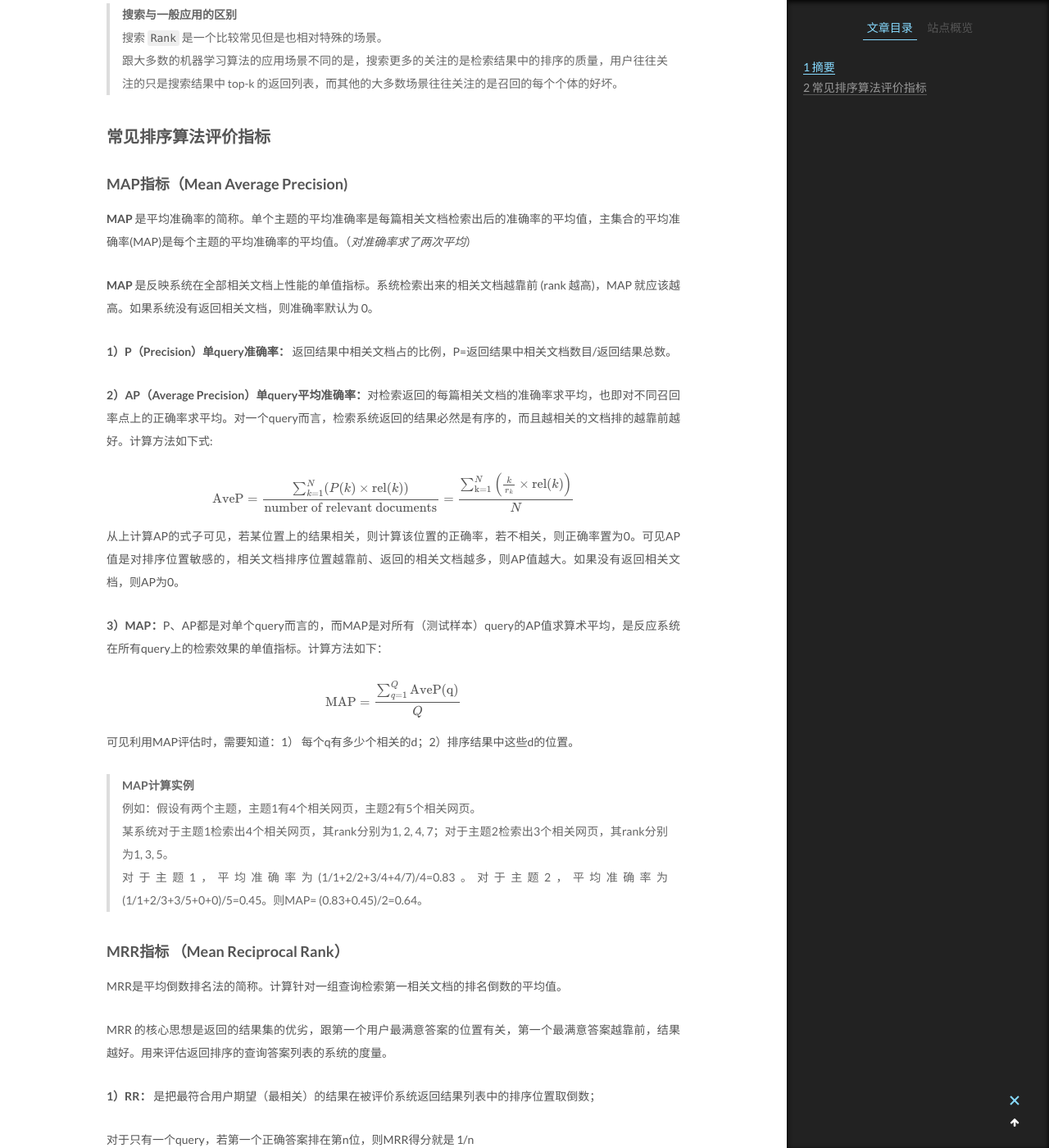
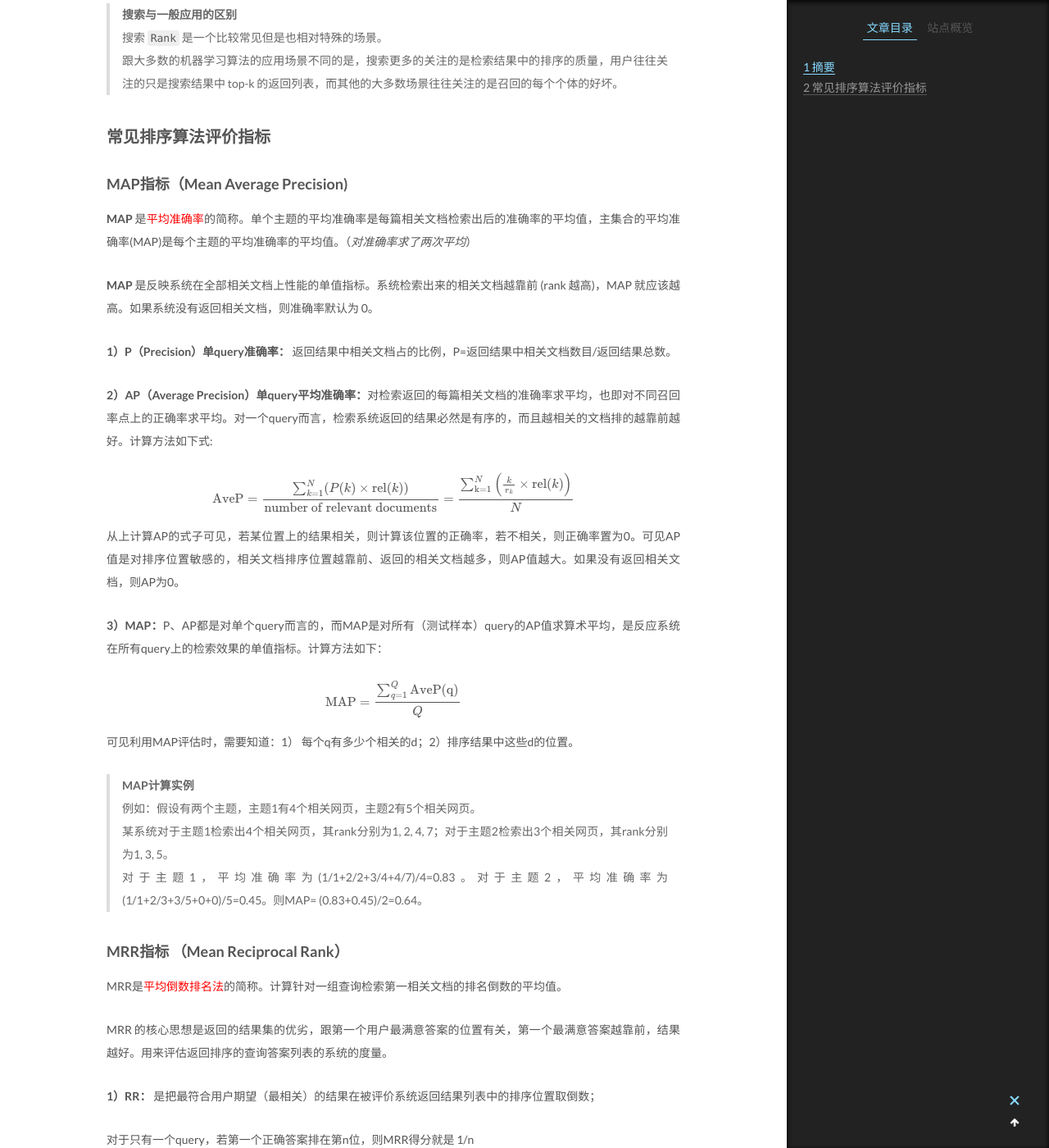
Before and after one commit to lifower525/lifower525.github.io, a Jekyll site: the page built from _posts/machine-learning/2019-03-25-understanding-recall-and-sorting-algorithm-evaluation-indicators.md, in a window 1280 px wide and 1400 px high, scrolled down 750 px. Shown: the whole window at 82% size. Built offline with Jekyll 4.4.1, drawn with Linux system fonts in a browser that asks for light colours; formulas are drawn with MathJax 3; some of the changed text lies outside the part shown.

Commit message:
Update color of blog
Signed-off-by: Howie Lee <lifower525@gmail.com>

```diff
--- a/_posts/machine-learning/2019-03-25-understanding-recall-and-sorting-algorithm-evaluation-indicators.md
+++ b/_posts/machine-learning/2019-03-25-understanding-recall-and-sorting-algorithm-evaluation-indicators.md
@@ -23,7 +23,7 @@ tags: [Rank,MAP,MRR,NDCG]
 
 ### MAP指标（Mean Average Precision)
 
-**MAP** 是平均准确率的简称。单个主题的平均准确率是每篇相关文档检索出后的准确率的平均值，主集合的平均准确率(MAP)是每个主题的平均准确率的平均值。（*对准确率求了两次平均*）
+**MAP** 是$\color{red}{平均准确率}$的简称。单个主题的平均准确率是每篇相关文档检索出后的准确率的平均值，主集合的平均准确率(MAP)是每个主题的平均准确率的平均值。（*对准确率求了两次平均*）
 
 **MAP** 是反映系统在全部相关文档上性能的单值指标。系统检索出来的相关文档越靠前 (rank 越高)，MAP 就应该越高。如果系统没有返回相关文档，则准确率默认为 0。
 
@@ -52,7 +52,7 @@ $$
 
 ### MRR指标 （Mean Reciprocal Rank）
 
-MRR是平均倒数排名法的简称。计算针对一组查询检索第一相关文档的排名倒数的平均值。
+MRR是$\color{red}{平均倒数排名法}$的简称。计算针对一组查询检索第一相关文档的排名倒数的平均值。
 
 MRR 的核心思想是返回的结果集的优劣，跟第一个用户最满意答案的位置有关，第一个最满意答案越靠前，结果越好。用来评估返回排序的查询答案列表的系统的度量。
 
@@ -63,17 +63,17 @@ MRR 的核心思想是返回的结果集的优劣，跟第一个用户最满意
 **2)  MRR:** 对所有query（测试样本）的RR求算术平均
 
 $$
-\mathrm{MRR} = \frac 1 Q \sum_{i=1}^{Q} \frac 1 {rank_i}
+\mathrm{MRR} = \frac 1 {|Q|} \sum_{i=1}^{|Q|} \frac 1 {rank_i}
 $$
 
-其中，$Q$为集合的个数，$rank_i$表示在第$i$个query中，第一个正确答案的排名
+其中，$Q$为样本 Query 集合，$rank_i$表示在第$i$个query中，第一个正确答案的排名
 
 > **MRR计算实例**
 > 测试集总共有两个query，如在系统对第一个query返回的检索列表中，用户点选了位置为2的条目，而对于第二个query点选的位置为4的条目，则该系统的MRR=(1/2+1/4)/2=3/8。
 
 ### NDCG指标（Normalized Discounted Cumulative Gain）
 
-NDCG 翻译为：归一化折损累计增益
+NDCG 翻译为：$\color{red}{归一化折损累计增益}$
 
 #### 通俗理解NDCG
 
```
